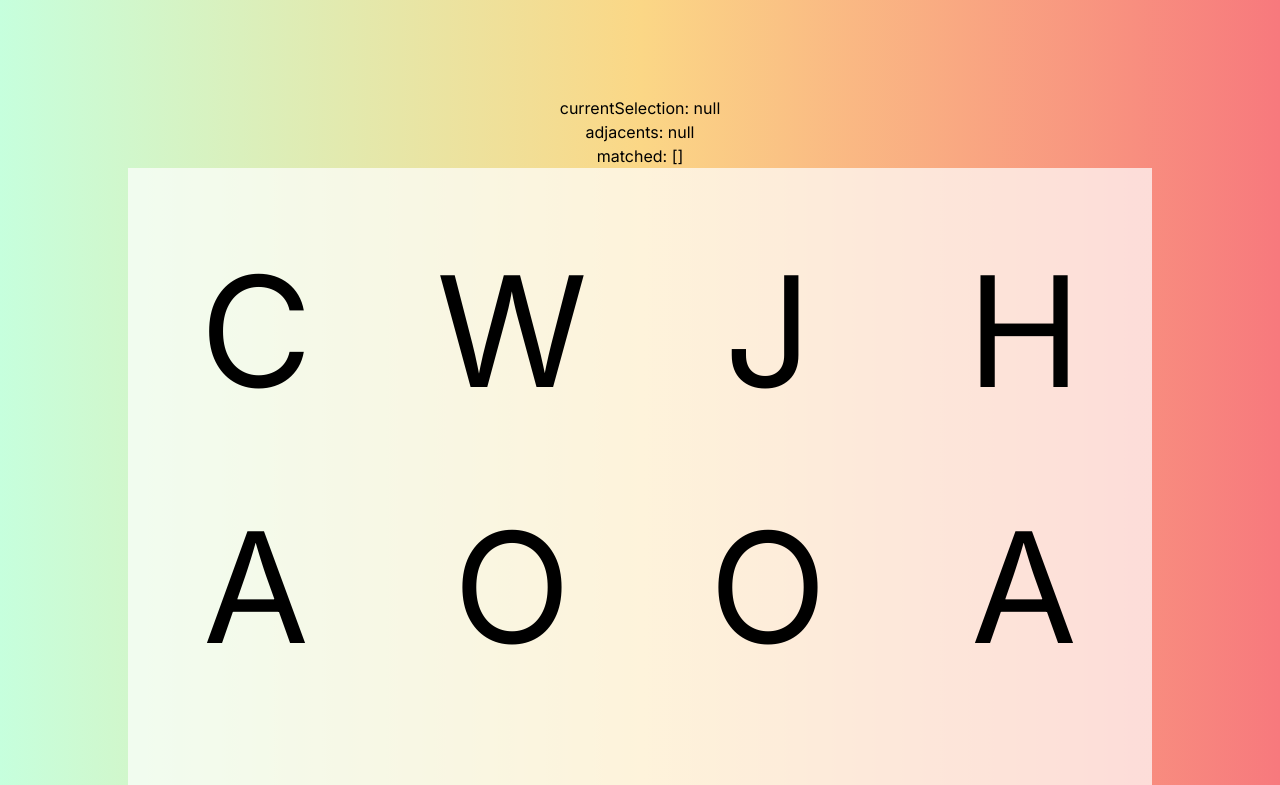
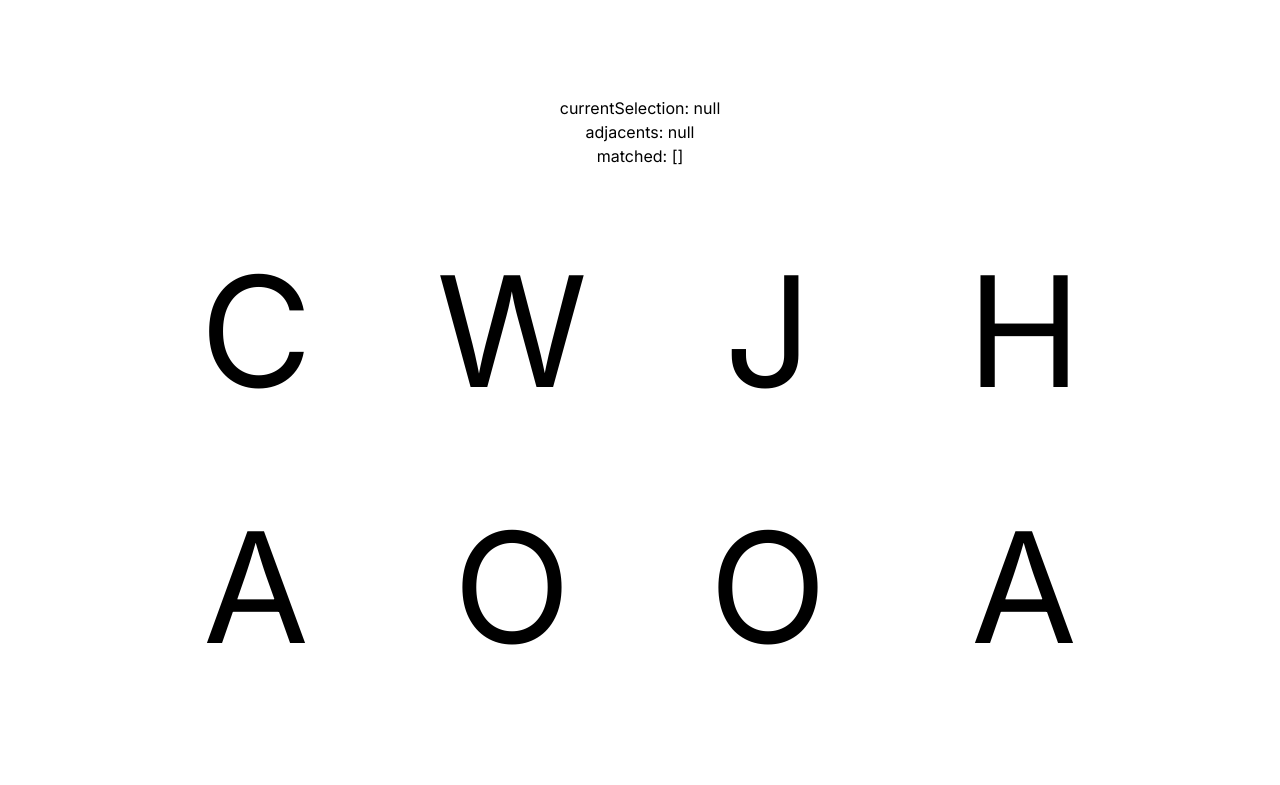
Before and after one commit to didymu5/wordlyadventures, a Next.js app: page /strandly in a window 1280 px wide. Shown: the top 785 px of the page. Built offline with nearby package versions, Linux system fonts and the light colour scheme.

Commit message:
feat: changes global layouts

```diff
--- a/src/app/globals.css
+++ b/src/app/globals.css
@@ -3,12 +3,13 @@
 @tailwind utilities;
 
 :root {
+  --txt-color: black;
   --foreground-rgb: 0, 0, 0;
   --background-start-rgb: 214, 219, 220;
   --background-end-rgb: 255, 255, 255;
 }
 
-@media (prefers-color-scheme: dark) {
+/* @media (prefers-color-scheme: dark) {
   :root {
     --foreground-rgb: 255, 255, 255;
     --background-start-rgb: 0, 0, 0;
@@ -21,31 +22,19 @@
     --background-start-rgb: 255, 255, 255;
     --background-end-rgb: 255, 255, 255;
   }
-}
-body[data-theme="light"] {
+} */
+/* body[data-theme="light"] {
   color: #ffffff;
-  background: #c6ffdd; /* fallback for old browsers */
-  background: -webkit-linear-gradient(
-    to left,
-    #f7797d,
-    #fbd786,
-    #c6ffdd
-  ); /* Chrome 10-25, Safari 5.1-6 */
-  background: linear-gradient(
-    to left,
-    #f7797d,
-    #fbd786,
-    #c6ffdd
-  ); /* W3C, IE 10+/ Edge, Firefox 16+, Chrome 26+, Opera 12+, Safari 7+ */
-}
+} */
 body {
-  color: rgb(var(--foreground-rgb));
-  background: linear-gradient(
+  color: var(--txt-color);
+  background: white;
+  /* background: linear-gradient(
       to bottom,
       transparent,
       rgb(var(--background-end-rgb))
     )
-    rgb(var(--background-start-rgb));
+    rgb(var(--background-start-rgb)); */
 }
 
 @layer utilities {
--- a/src/app/layout.tsx
+++ b/src/app/layout.tsx
@@ -5,8 +5,8 @@ import "./globals.css";
 const inter = Inter({ subsets: ["latin"] });
 
 export const metadata: Metadata = {
-  title: "Create Next App",
-  description: "Generated by create next app",
+  title: "Wordly Adventures",
+  description: "Games for my kid.",
 };
 
 export default function RootLayout({
```
